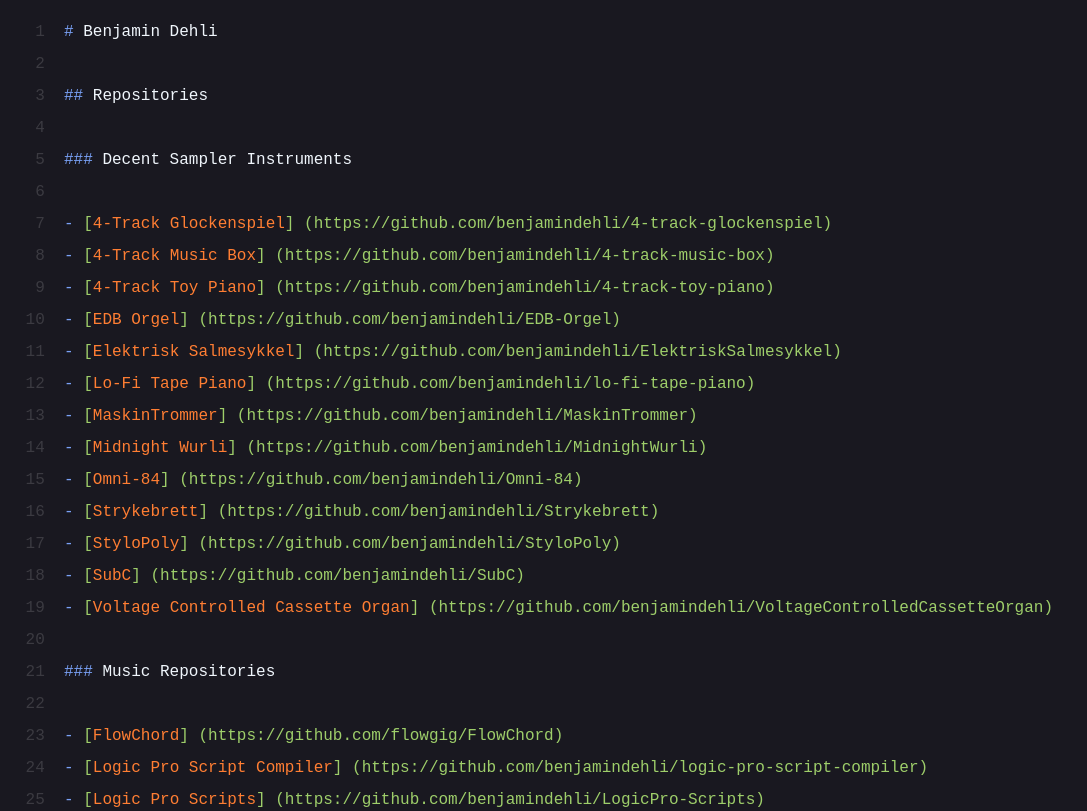
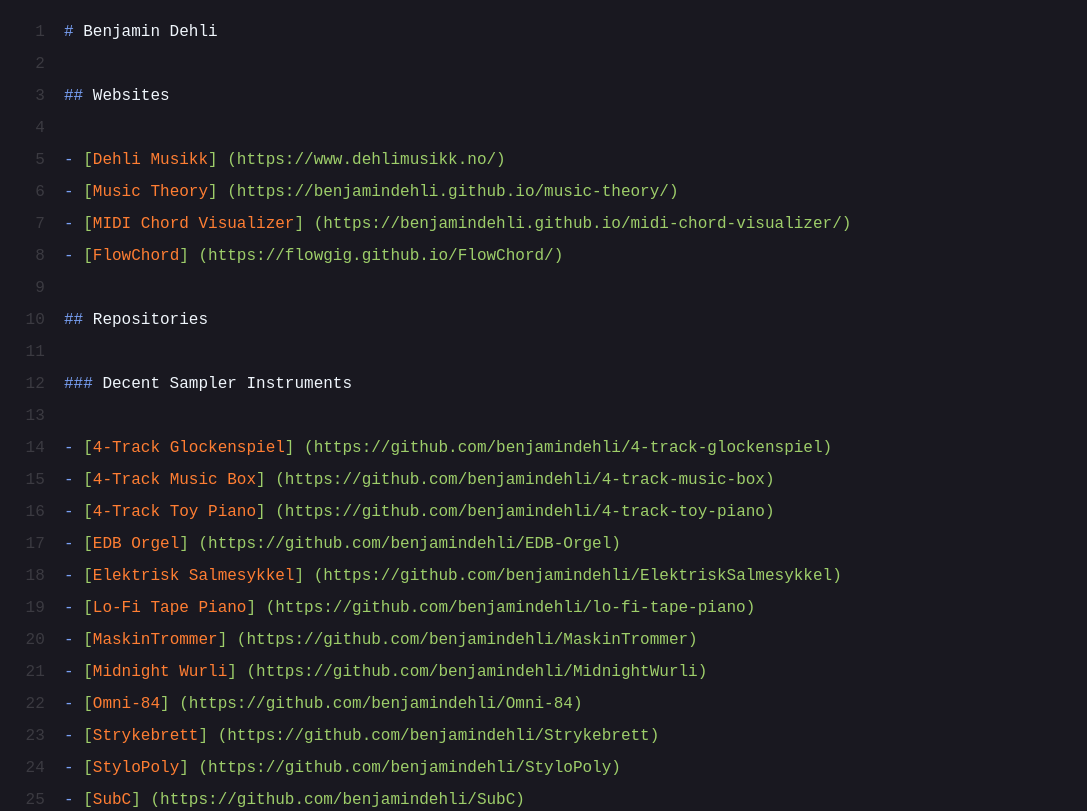
Before and after one commit to benjamindehli/benjamindehli.github.io, an Astro site: page / in a window 1280 px wide. Shown: the top 811 px of the page, without its empty margins (0-1087 px from the left). Built offline with nearby package versions, Linux system fonts and the light colour scheme; Astro itself is replaced by a stand-in of ours.

Commit message:
Add Websites section to index page
Introduces a new Websites component and data source to display a list of project links on the homepage.

```diff
--- /dev/null
+++ b/src/components/Websites.astro
@@ -0,0 +1,15 @@
+---
+import websites from "../data/websites.json";
+---
+
+<h2>Websites</h2>
+<span class="blank-line"></span>
+<ul>
+    {
+        websites.map((website) => (
+            <li>
+                <a href={website.url}>{website.name}</a>
+            </li>
+        ))
+    }
+</ul>
--- /dev/null
+++ b/src/data/websites.json
@@ -0,0 +1,19 @@
+[
+    {
+        "name": "Dehli Musikk",
+        "url": "https://www.dehlimusikk.no/",
+        "jsonLdId": "https://www.dehlimusikk.no/"
+    },
+    {
+        "name": "Music Theory",
+        "url": "https://benjamindehli.github.io/music-theory/"
+    },
+    {
+        "name": "MIDI Chord Visualizer",
+        "url": "https://benjamindehli.github.io/midi-chord-visualizer/"
+    },
+    {
+        "name": "FlowChord",
+        "url": "https://flowgig.github.io/FlowChord/"
+    }
+]
--- a/src/pages/index.astro
+++ b/src/pages/index.astro
@@ -1,11 +1,14 @@
 ---
 import Repositories from "../components/Repositories.astro";
+import Websites from "../components/Websites.astro";
 import Layout from "../layouts/Layout.astro";
 ---
 
 <Layout>
     <h1>Benjamin Dehli</h1>
     <span class="blank-line"></span>
+    <Websites />
+    <span class="blank-line"></span>
     <Repositories />
     <span class="blank-line"></span>
 </Layout>
```
